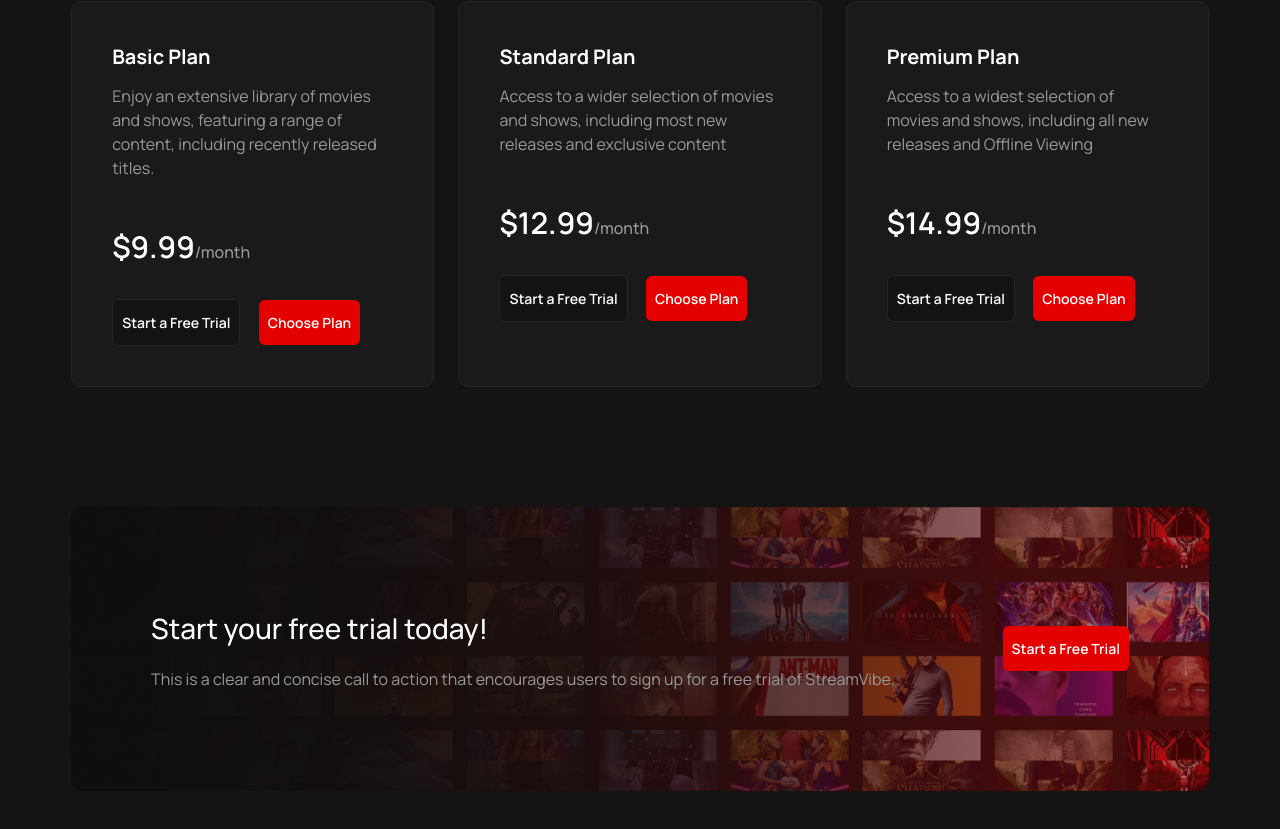
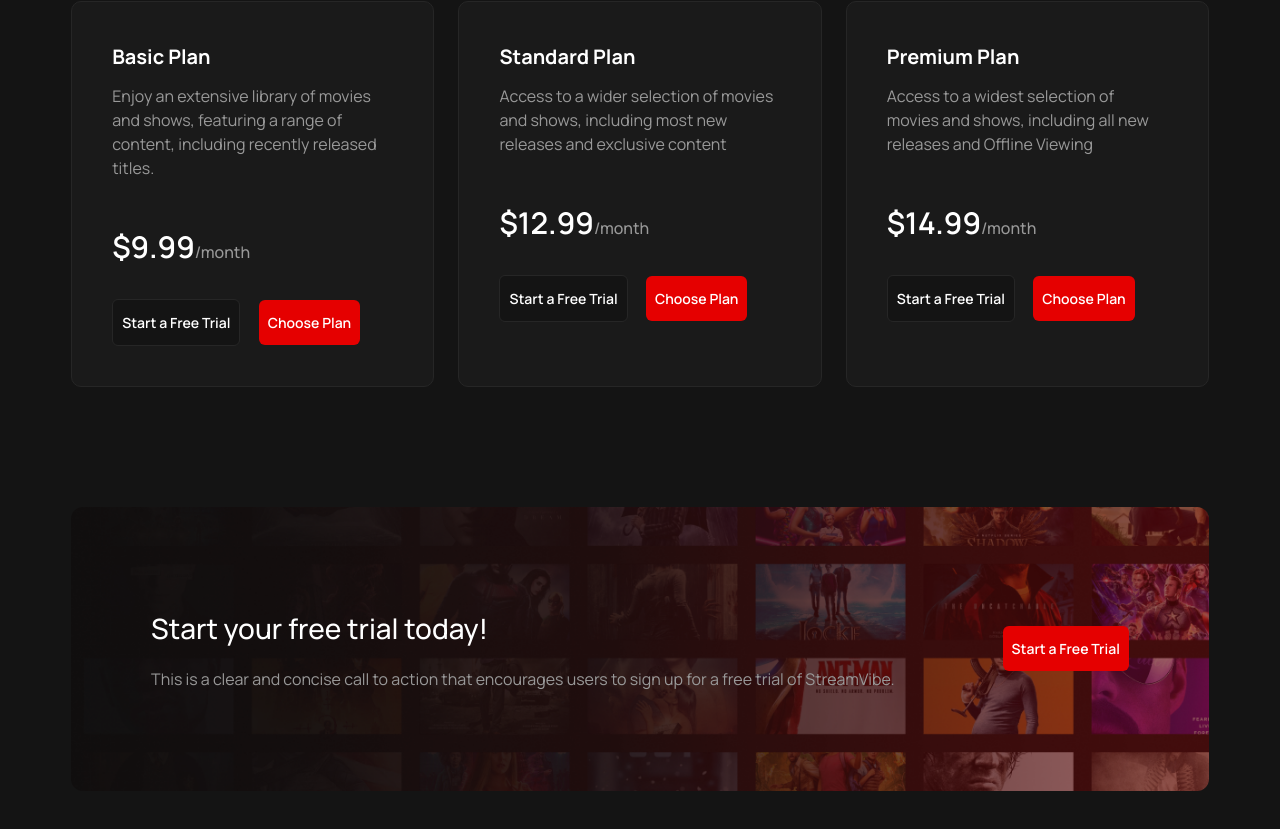
Before and after one commit to Zaynab-ahmad/X6-Project, a React (Vite) app: page /X6-Project/subscription in a window 1280 px wide. Shown: the part 309-1138 px from the top of the page. Built offline with nearby package versions, Linux system fonts and the light colour scheme.

Commit message:
cta background

```diff
--- a/src/Components/CTA/CTA.css
+++ b/src/Components/CTA/CTA.css
@@ -3,7 +3,7 @@
   width: 100%;
   height: 100%;
   background-image: url(../../assets/Imgs/CTA.png);
-  background-size: contain !important;
+  background-size: cover !important;
   background-position: center;
   display: flex;
   align-items: center;
@@ -34,12 +34,12 @@
     }
 }
 @media (max-width: 768px)  {
-  .ctaSA {
-    background-image: url(../../assets/Imgs/CTAMobile.png);
-  }
+
 }
 @media (max-width: 576px) {
   .ctaSA {
+      background-image: url(../../assets/Imgs/CTAMobile.png);
+      background-size: contain !important;
     padding: 50px 30px;
   }
 
```
